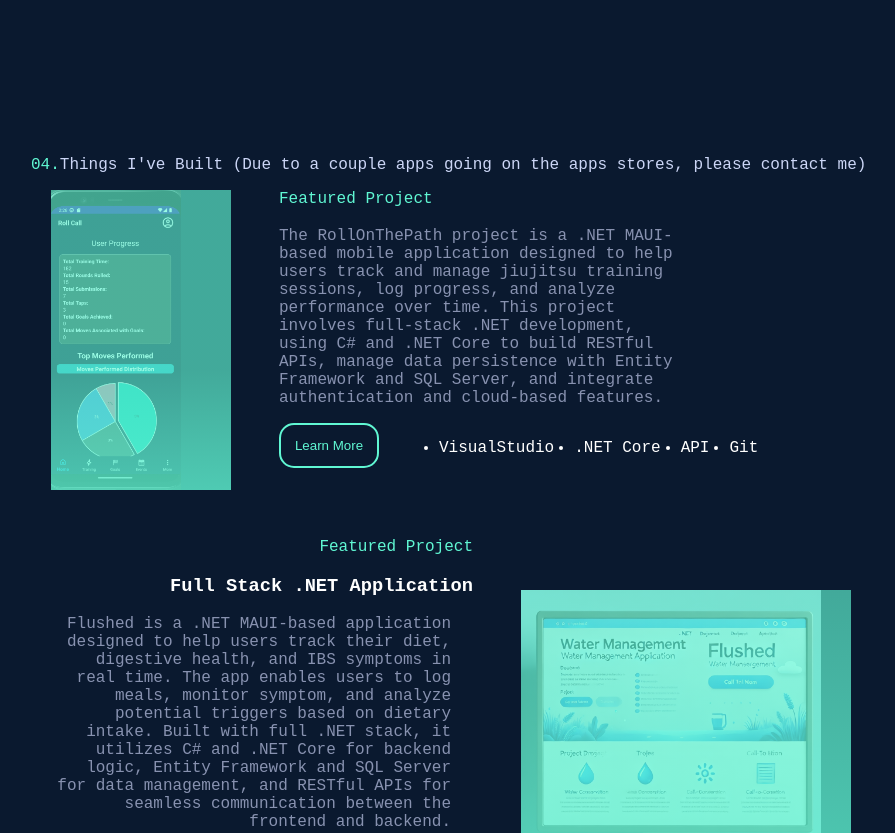
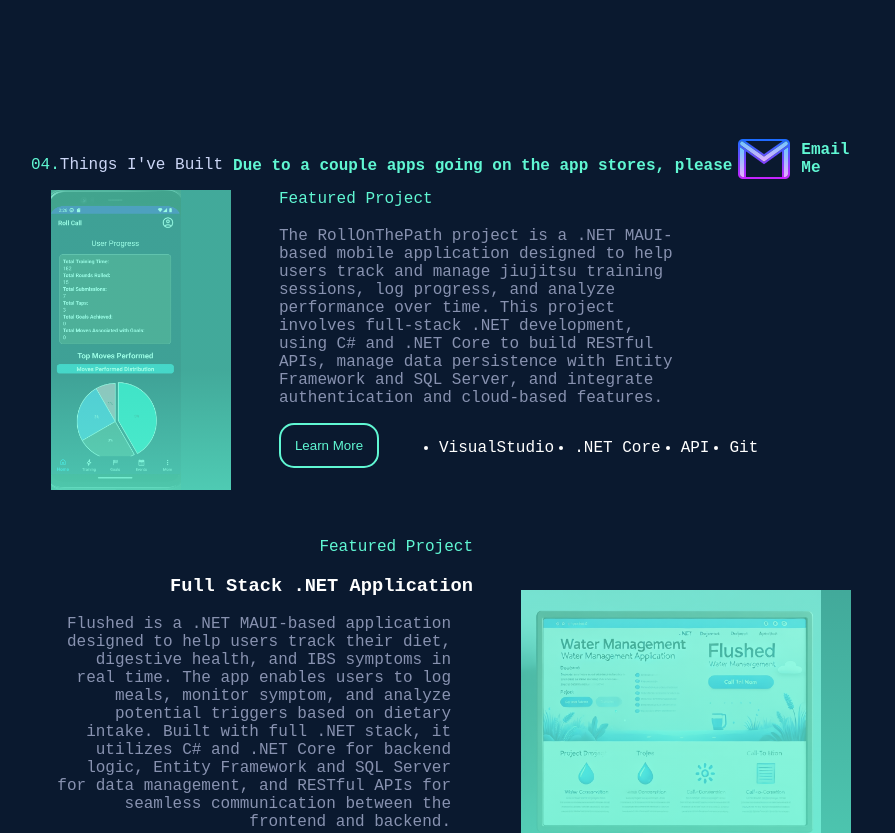
Before and after one commit to zep1994/thomas-matlock, a Next.js app in the folder frontend/: page / in a window 1280 px wide. Shown: the part 2840-3673 px from the top of the page, without its empty margins (189-1084 px from the left). Built offline with nearby package versions, Linux system fonts and the light colour scheme.

Commit message:
Update exp

```diff
--- a/frontend/pages/index.js
+++ b/frontend/pages/index.js
@@ -361,7 +361,14 @@ export default function Home() {
               <div className={styles.info6}>
                 <div className={styles.txtHeads2}>
                   <p className={styles.sec1}>04.</p>
-                  <p className={styles.about}>Things I've Built (Due to a couple apps going on the apps stores, please contact me)</p>
+                  <p className={styles.about}>Things I've Built</p>
+                  <span className={styles.contactMe}>
+                    Due to a couple apps going on the app stores, please
+                    <a href="mailto:thomasmatlockbba@gmail.com" className={styles.emailLink}>
+                      <img src="/images/gmail2.png" alt="Email Icon" Email Me />
+                      Email Me
+                    </a>
+                  </span>
                 </div>
                 <div className={styles.workList}>
                   <div className={styles.project1}>
--- a/frontend/styles/Home.module.css
+++ b/frontend/styles/Home.module.css
@@ -467,9 +467,50 @@
 .card__inner {
 	transform-style: preserve-3d;
 }
-.back {
-	/*   opacity:0.5 */
+.contactMe {
+  display: flex;
+  color: #60F7D3;
+  font-weight: bold;
+  font-size: 1rem;
+  margin-left: 10px;
+  margin-top: 17px;
+  transition: color 0.3s ease-in-out;
 }
+
+.contactMe:hover {
+  color: #44c4b1;
+  cursor: pointer;
+}
+
+.emailLink {
+  height: 3px;
+  width: 2px;
+  color: #60F7D3;
+  font-weight: bold;
+  text-decoration: none;
+  display: inline-flex;
+  align-items: center;
+  gap: 5px;
+  transition: color 0.3s ease-in-out;
+}
+
+.emailLink:hover {
+  color: #44c4b1;
+  text-decoration: underline;
+}
+
+.emailIcon {
+  height: 35px;
+  width: 35px;
+  margin-left: 15px;
+  vertical-align: middle;
+}
+
+.emailMe {
+  margin-top: 15px;
+}
+
+
 .card__face_front {
 	width: 100%;
 }
```
